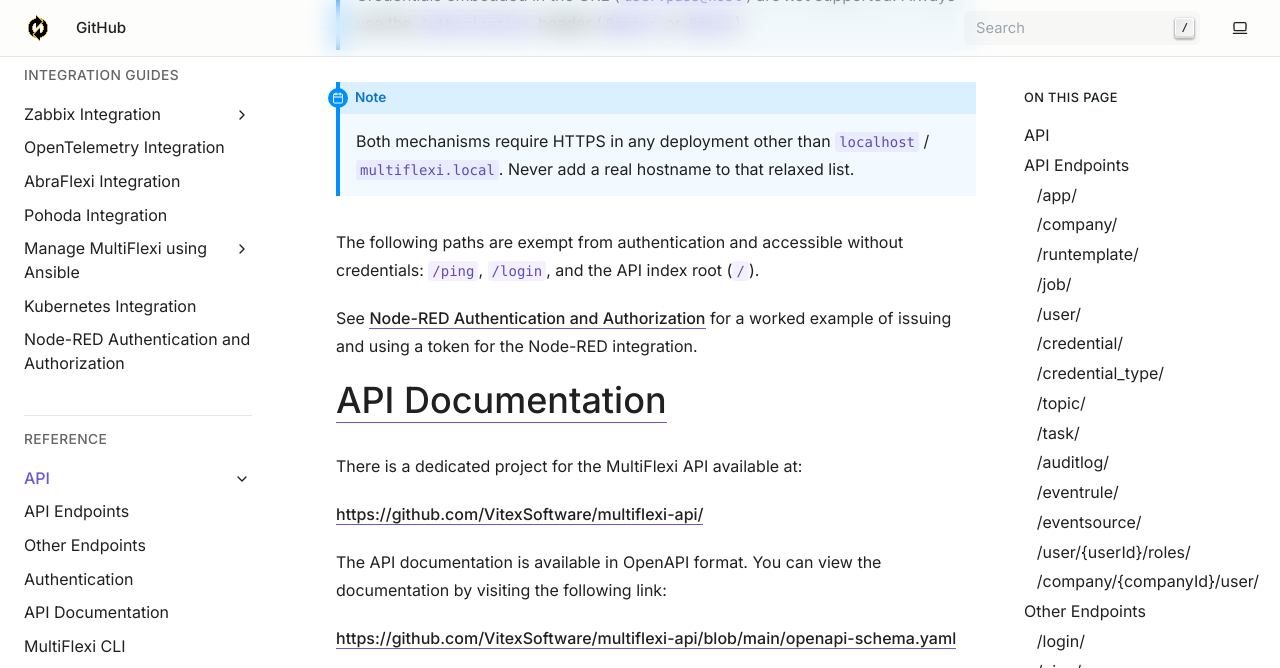
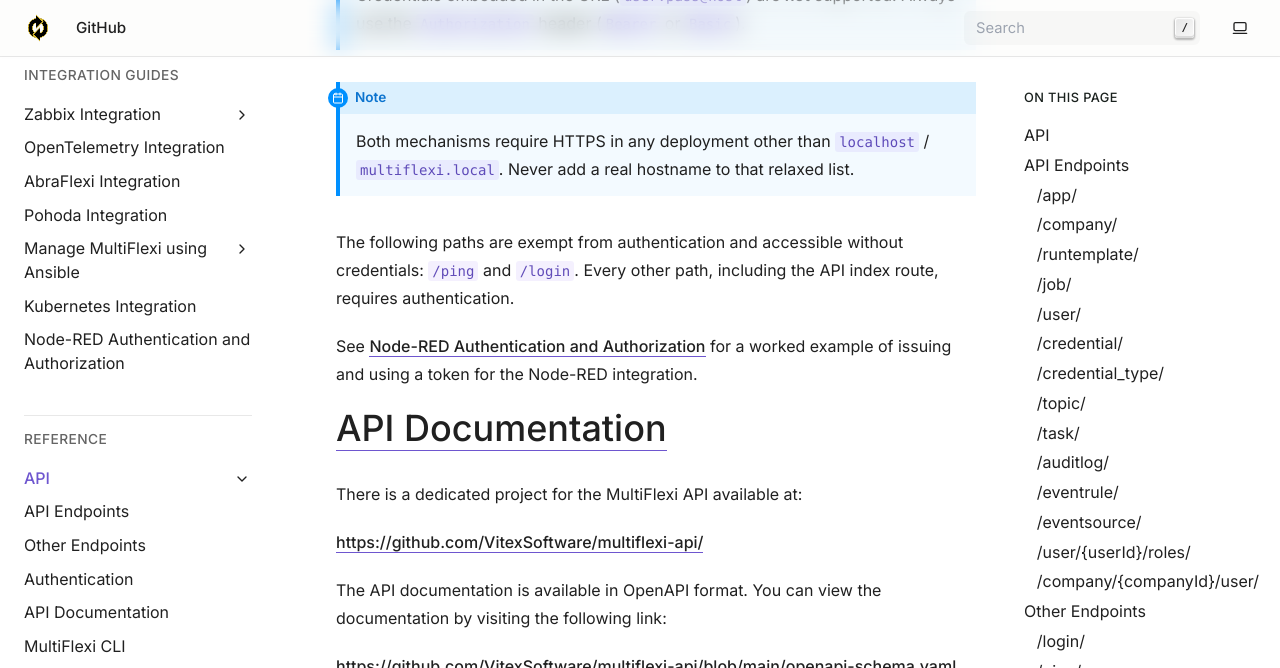
Before and after one commit to VitexSoftware/multiflexi-doc-en, a Sphinx documentation site: the page built from source/reference/api.rst, in a window 1280 px wide and 900 px high, scrolled down 7373 px, cut to the strip 0-668 px from the top of the window. Built offline with Sphinx 7.4.7, drawn with Linux system fonts in a browser that asks for light colours.

Commit message:
docs(multiflexi-api): correct auth requirements in API documentation
Co-Authored-By: Claude Sonnet 5 <noreply@anthropic.com>
Claude-Session: https://claude.ai/code/session_01UfysRjhPX4s2Vfih9QagQi

```diff
--- a/source/reference/api.rst
+++ b/source/reference/api.rst
@@ -213,7 +213,8 @@ request:
    ``multiflexi.local``. Never add a real hostname to that relaxed list.
 
 The following paths are exempt from authentication and accessible without
-credentials: ``/ping``, ``/login``, and the API index root (``/``).
+credentials: ``/ping`` and ``/login``. Every other path, including the API
+index route, requires authentication.
 
 See :doc:`../integrations/node-red-authentication` for a worked example of
 issuing and using a token for the Node-RED integration.
```
